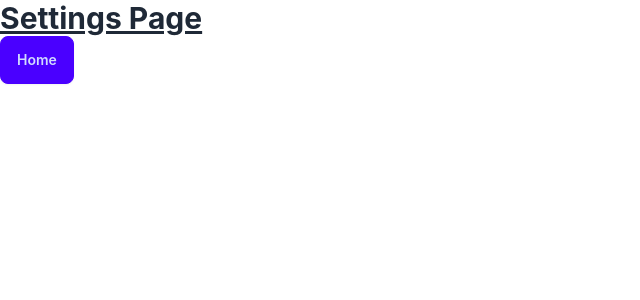
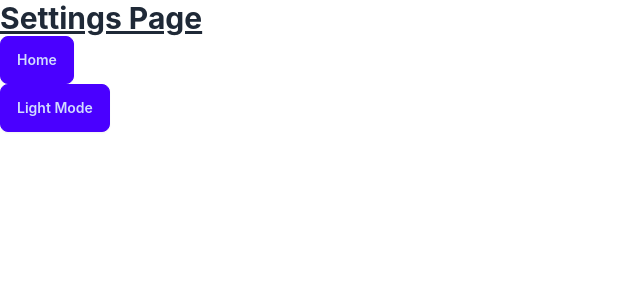
Before and after one commit to HenryWHM/hackaton-devsoc, a React (Create React App) app in the folder frontend/: page /settings in a window 1280 px wide. Shown: the top 300 px of the page, without its empty margins (0-640 px from the left). Built offline with nearby package versions, Linux system fonts and the light colour scheme.

Commit message:
Added a toggle button in the Settings page

```diff
--- a/frontend/src/pages/SettingsPage.jsx
+++ b/frontend/src/pages/SettingsPage.jsx
@@ -1,15 +1,17 @@
 import React from 'react'
 import { useNavigate } from 'react-router-dom'
 
-const SettingsPage = () => {
+const SettingsPage = ({ theme, toggleTheme }) => {
   const navigate = useNavigate();
 
   return (
-    <div>
-      <h1 className="text-3xl font-bold underline">
-        Settings Page
-      </h1>
+    <div className={theme}>
+      <h1 className="text-3xl font-bold underline">Settings Page</h1>
       <button className="btn btn-primary" onClick={() => navigate("/")}>Home</button>
+      <br />
+      <button className="btn btn-primary" onClick={toggleTheme}>
+        {theme === 'light' ? 'Dark Mode' : 'Light Mode'}
+      </button>
     </div>
   )
 }
```
